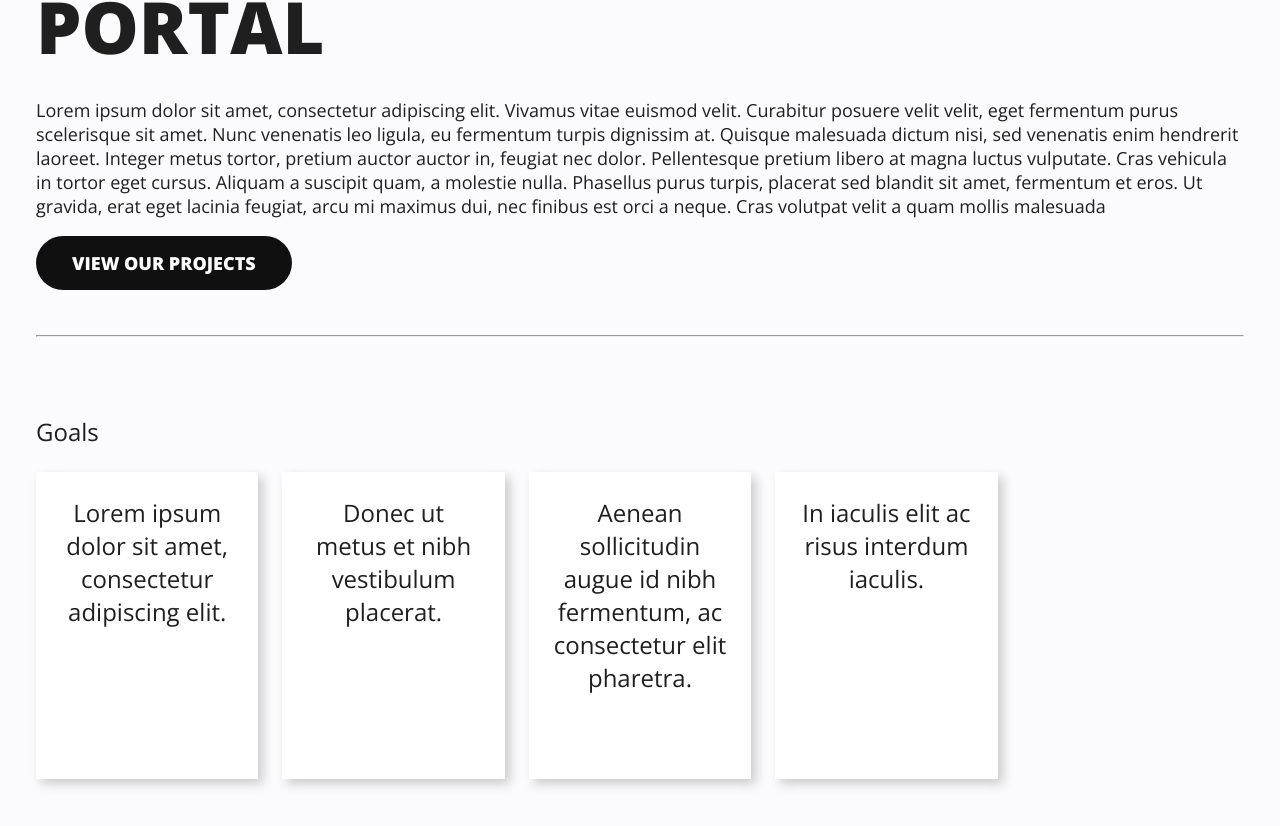
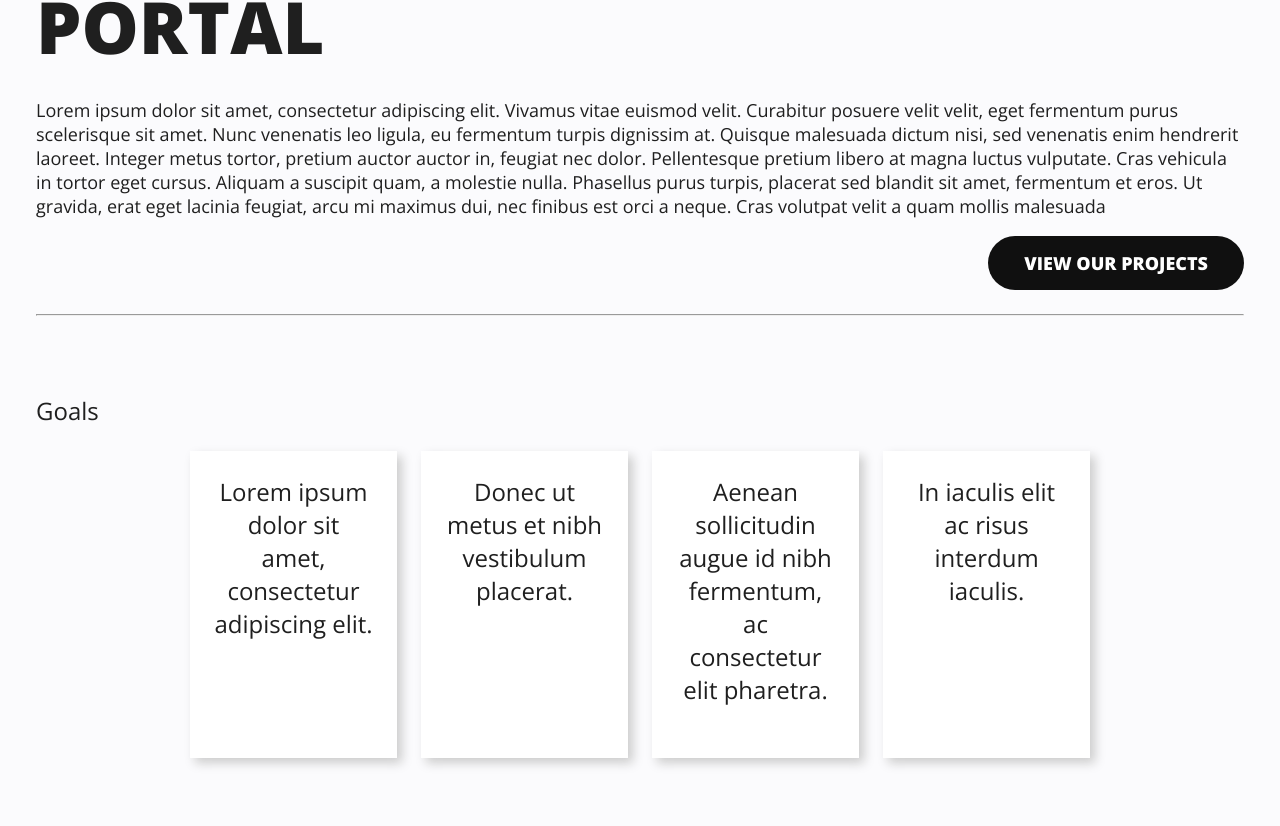
Before and after one commit to Nathan-Gallo/ET-Web-portal, a Svelte app in the folder client/: page / in a window 1280 px wide. Shown: the part 220-1046 px from the top of the page. Built offline with nearby package versions, Linux system fonts and the light colour scheme.

Commit message:
floated button

```diff
--- a/client/src/common/Button.svelte
+++ b/client/src/common/Button.svelte
@@ -33,6 +33,7 @@
     text-transform: uppercase;
     transition: filter 150ms;
     white-space: nowrap;
+    float: right;
   }
   .button:hover,
   .button:focus {
--- a/client/src/home/Home.svelte
+++ b/client/src/home/Home.svelte
@@ -24,8 +24,8 @@
 <br /><br />
 <hr />
 <br /><br />
-<div>
-  <span>Goals</span>
+<span>Goals</span>
+<div class="centered">
   <ul>
     <li>Lorem ipsum dolor sit amet, consectetur adipiscing elit.</li>
     <li>Donec ut metus et nibh vestibulum placerat.</li>
@@ -54,6 +54,11 @@
     font-size: var(--typeSizeSmall);
   }
 
+  .centered {
+    width:900px;
+    margin:0 auto;
+  }
+
   ul {
     display: grid;
     grid-template-columns: repeat(auto-fill, minmax(10rem, 1fr));
@@ -63,6 +68,7 @@
     list-style: none;
     max-width: 100%;
     padding: 0;
+
   }
   li {
     position: relative;
```
